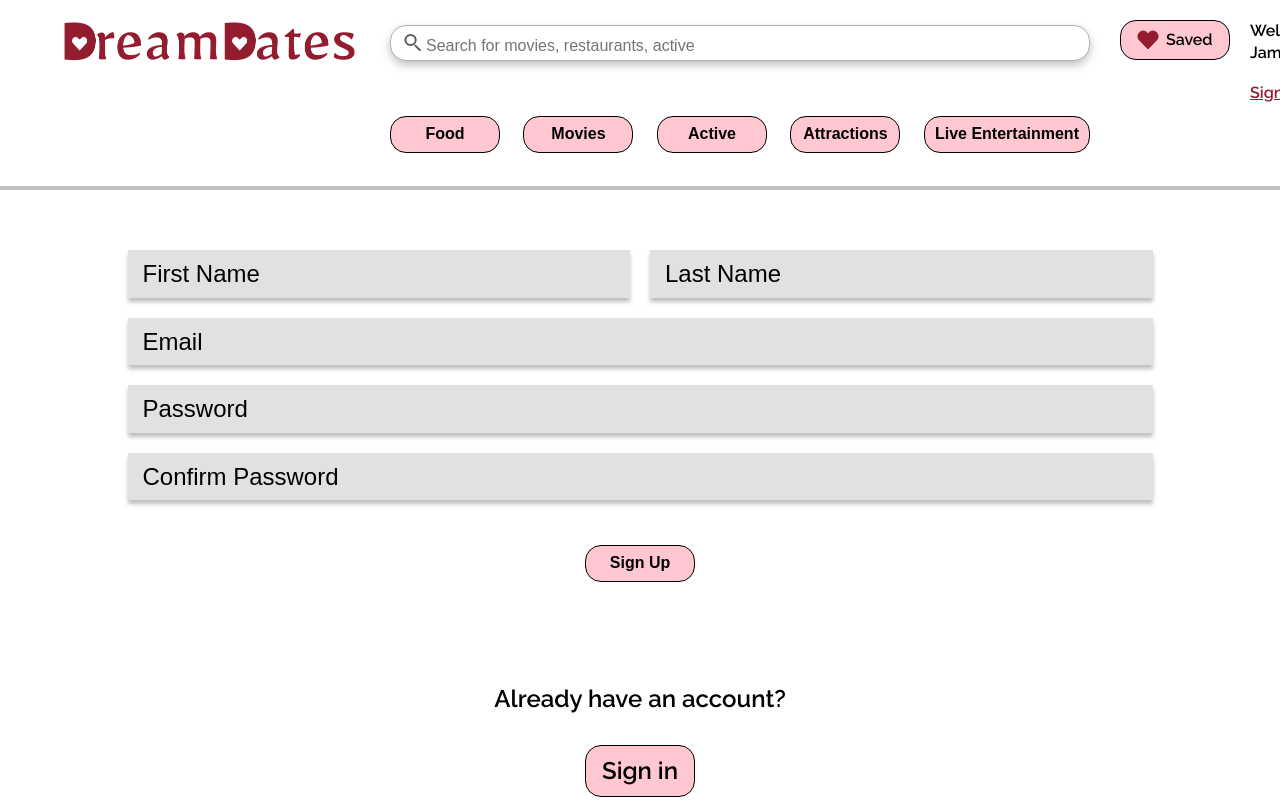
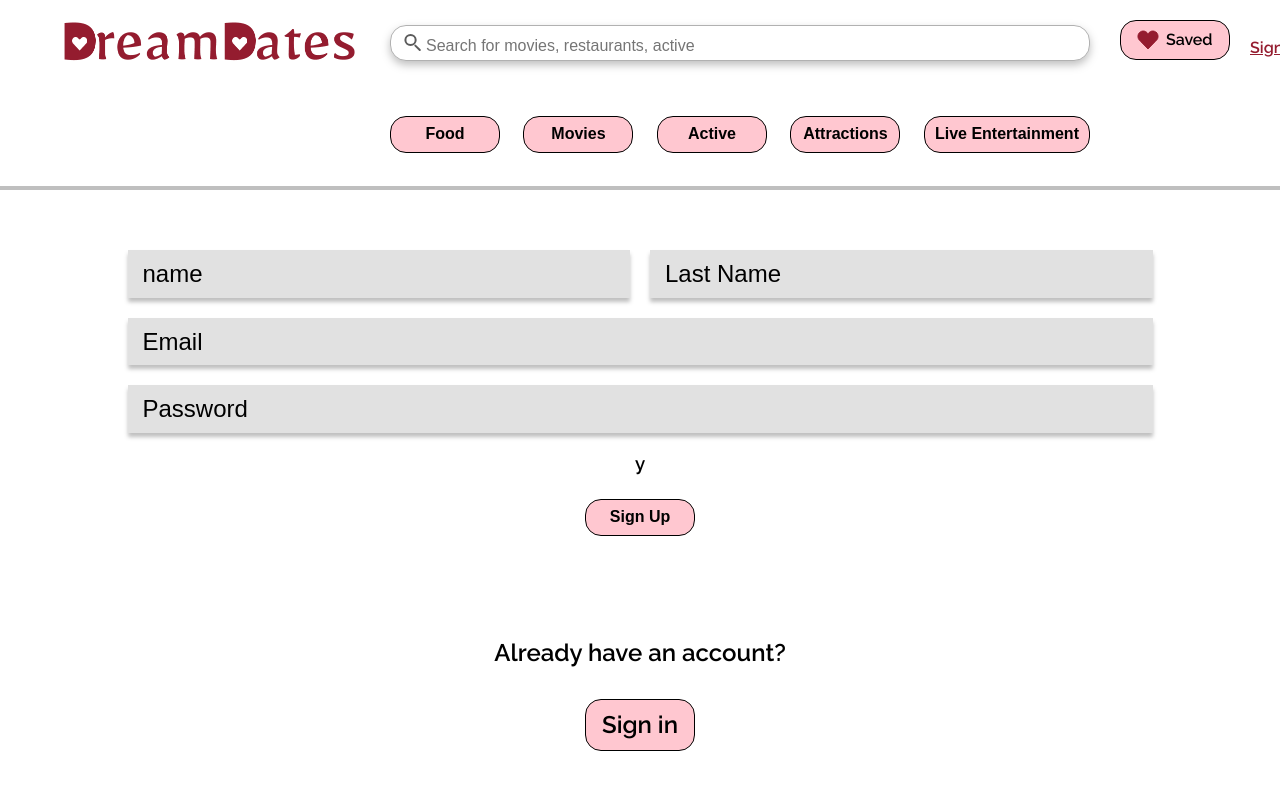
Before and after one commit to Dream-Dates/DreamDatesFrontEnd, a React (Create React App) app: page /signup in a window 1280 px wide. Built offline with nearby package versions, Linux system fonts and the light colour scheme; a web font is replaced by a local one.

Commit message:
added one h3 for message and can now store the token into local storage

```diff
--- a/src/pages/Header.js
+++ b/src/pages/Header.js
@@ -59,7 +59,7 @@ function Header() {
                 {/* <div className="userAuth"> */}
                     {user ?
                         <div className="userAuth">
-                            <p className='welcome'>Welcome back, James!</p>
+                            <p className='welcome'></p>
                             <br />
                             <Link to='/' onClick={() => setUser(!user)} className="signOut">Sign out</Link>
                         </div>
--- a/src/pages/SignIn.js
+++ b/src/pages/SignIn.js
@@ -1,19 +1,36 @@
 // SignIn.js
-import { Link } from "react-router-dom"
+import { Link, useNavigate } from "react-router-dom"
 import { useState } from "react"
 
 function SignIn({setToken}) {
-    const [signInForm, setSignInForm] = useState({
+    const [signIn, setSignIn] = useState({
         email: '',
         password: ''
     })
 
     const handleChange = (e) => {
-        const itemName = e.target.name;
-        const itemValue = e.target.value;
+        const newdata = {...signIn}
+        newdata[e.target.id] = e.target.value
+        setSignIn(newdata)
+        console.log(newdata)
 
-        setSignInForm({... signInForm, [itemName]: itemValue})
     }
+
+    const signInUser = async (e) =>{
+        e.preventDefault();
+            const response = await fetch("http://localhost:4000/login", {
+              method: "POST",
+              headers: { "Content-Type": "application/json" },
+              body: JSON.stringify({
+                "email": signIn.email,
+                "password": signIn.password
+              })
+            })
+        const parseRes = await response.json()
+        localStorage.setItem("token", parseRes.token);
+    console.log(parseRes)
+    }
+
 
     const handleSubmit = (e) => {
         e.preventDefault();
@@ -22,7 +39,7 @@ function SignIn({setToken}) {
 
     return (
         <div className="signIn">
-            <form action="">
+            <form onSubmit={(e) => signInUser(e)}>
                 <label className="sr-only" htmlFor="firstName">Email</label>
                 <input
                     type="email"
@@ -31,7 +48,7 @@ function SignIn({setToken}) {
                     placeholder="Email"
                     required
                 onChange={handleChange}
-                value={signInForm.email}
+                value={signIn.email}
                 />
                 <label className="sr-only" htmlFor="password1">Password</label>
                 <input
@@ -41,7 +58,7 @@ function SignIn({setToken}) {
                     placeholder="Password"
                     required
                 onChange={handleChange}
-                value={signInForm.password}
+                value={signIn.password}
                 />
                 <div className="formButtonContainer">
                     <button className="pinkButton">Sign In</button>
--- a/src/pages/SignUp.js
+++ b/src/pages/SignUp.js
@@ -1,46 +1,78 @@
 // SignUp.js
 import { useState } from "react"
-import { Link } from "react-router-dom"
+import { Link,useNavigate } from "react-router-dom"
 
 function SignUp() {
-    const [signUpForm, setSignUpForm] = useState({
-        firstName: '',
-        lastName: '',
+    const navigate = useNavigate()
+    const [signUp, setSignUp] = useState({
+        name: '',
+        last_name: '',
         email: '',
-        password1: '',
-        password2: ''
+        password: '',
     })
+    const [error,setError] =("yup")
+
 
     const handleChange = (e) => {
-        const itemName = e.target.name;
-        const itemValue = e.target.value;
+        const newdata = {...signUp}
+        newdata[e.target.id] = e.target.value
+        setSignUp(newdata)
+        console.log(newdata)
 
-        setSignUpForm({...signUpForm, [itemName]: itemValue})
     }
+
+ const createUser = async (e) =>{
+    e.preventDefault();
+try{
+    const response = await fetch("http://localhost:4000/register", {
+          method: "POST",
+          headers: { "Content-Type": "application/json" },
+          body: JSON.stringify({
+            "name": signUp.name,
+            "email": signUp.email,
+            "lastname": signUp.last_name,
+            "password": signUp.password
+          })
+        })
+    const parseRes = await response.json()
+if(typeof parseRes=== typeof {}){
+     localStorage.setItem("token", parseRes.token);
+     navigate("/home")
+     console.log("didnt")
+}
+} catch (err){
+    console.log(err)
+}
+
+
+
+}
+
+
 
     return (
         <div className="signUp">
-            <form action="/register" method="POST">
+            <form onSubmit={(e) => createUser(e)}>
                 <section>
                     <label className="sr-only" htmlFor="firstName">First Name</label>
                     <input
+                    onChange={(e) => handleChange(e)}
                         type="text"
-                        id="firstName"
-                        name="firstName"
-                        placeholder="First Name"
+                        id="name"
+                        name="name"
+                        placeholder="name"
                         required
-                        onChange={handleChange}
-                        value={signUpForm.firstName}
+                        value={signUp.name}
                     />
                     <label className="sr-only" htmlFor="lastName">Last Name</label>
                     <input
                         type="text"
-                        id="lastName"
+                        id="last_name"
                         name="lastName"
                         placeholder="Last Name"
                         required
-                        onChange={handleChange}
-                        value={signUpForm.lastName}
+                        onChange={(e) => handleChange(e)}
+                        value={signUp.last_name}
                     />
                 </section>
                 <label className="sr-only" htmlFor="email">Email</label>
@@ -50,29 +82,30 @@ function SignUp() {
                     name="email"
                     placeholder="Email"
                     required
-                    onChange={handleChange}
-                    value={signUpForm.email}
+                    onChange={(e) => handleChange(e)}
+                    value={signUp.email}
                 />
                 <label className="sr-only" htmlFor="password1">Password</label>
                 <input
                     type="password"
-                    id="password1"
+                    id="password"
                     name="password1"
                     placeholder="Password"
                     required
-                    onChange={handleChange}
-                    value={signUpForm.password1}
+                    onChange={(e) => handleChange(e)}
+                    value={signUp.password}
                 />
-                <label className="sr-only" htmlFor="password2">Password</label>
+                {/* <label className="sr-only" htmlFor="password2">Password</label>
                 <input
                     type="password"
                     id="password2"
                     name="password2"
                     placeholder="Confirm Password"
                     required
-                    onChange={handleChange}
-                    value={signUpForm.password2}
-                />
+                    onChange={(e) => handleChange(e)}
+                    value={signUp.password2}
+                /> */}
+                <h3 className="errormessage">{error}</h3>
                 <div className="formButtonContainer">
                     <button className="pinkButton">Sign Up</button>
                 </div>
--- a/src/styles/styles.css
+++ b/src/styles/styles.css
@@ -7,6 +7,9 @@ html {
 
 body {
   margin: 0;
+}
+h3{
+  text-align: center;
 }
 
 article, aside, footer, header, nav, section {
```
